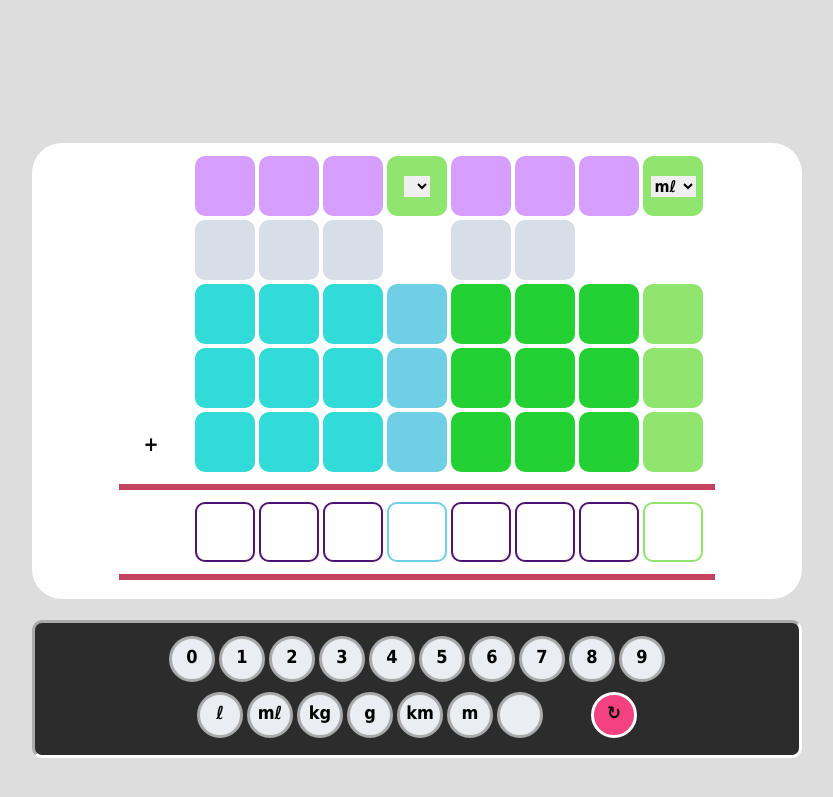
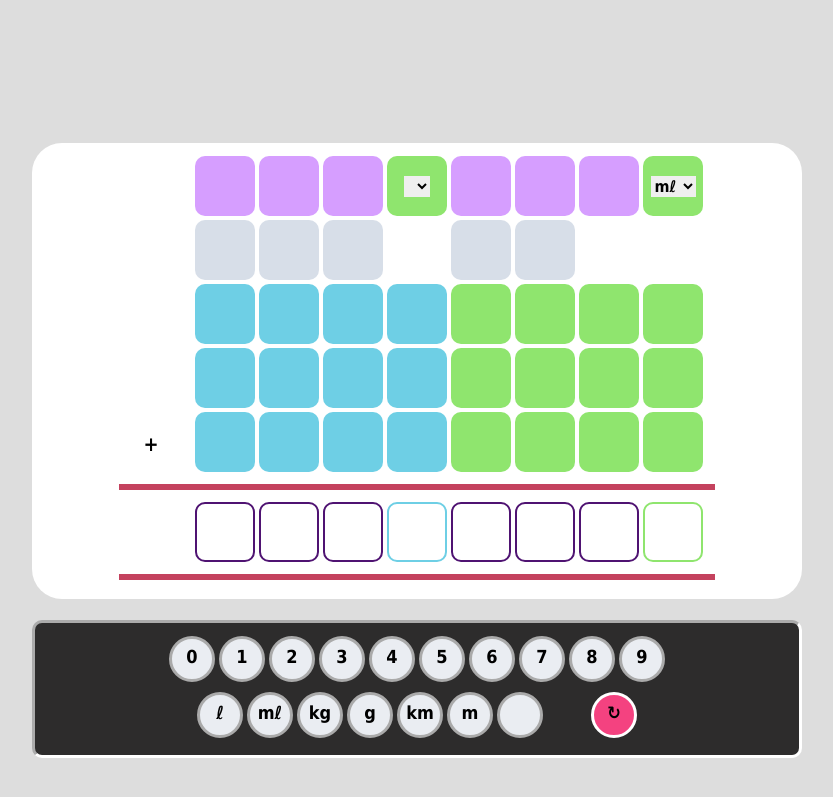
Before and after one commit to g4xyk00/g4xyk00.github.io, a Jekyll site: the page math_unit.html, which Jekyll copies as it is, in a window 1280 px wide. Shown: the top 797 px of the page, without its empty margins (223-1056 px from the left). Built offline with Jekyll 4.4.1, drawn with Linux system fonts in a browser that asks for light colours.

Commit message:
coloring

```diff
--- a/math_unit.html
+++ b/math_unit.html
@@ -36,10 +36,10 @@ body {
 .divHeader { background: #d69eff; }
 .divHeaderUnit { background: #e4c4fc; }
 .divTemp { background: #d7dee8; }
-.divContentLeft { background: #30dbd8; }
-.divContentRight { background: #23d132;}
-.divUnitLeft { background: #6ecfe5; }
-.divUnitRight { background: #8fe56e; }
+/* .divContentLeft { background: #30dbd8; }
+.divContentRight { background: #23d132;} */
+.divUnitLeft, .divContentLeft { background: #6ecfe5; }
+.divUnitRight, .divContentRight { background: #8fe56e; }
 
 /*
 .divHeaderLeft select { background-color: #6ecfe5; }
@@ -304,6 +306,7 @@ function moveValueToRight(){
     document.getElementById('divHeaderValue2').innerHTML = document.getElementById('divHeaderValue1').innerHTML
     document.getElementById('divHeaderValue1').innerHTML = document.getElementById('divHeaderValue0').innerHTML
     document.getElementById('divHeaderValue0').innerHTML  = "<br/>";
+
 }
 
 
```
Also changed, not shown: other parts of math_unit.html (+2 -0 lines).
